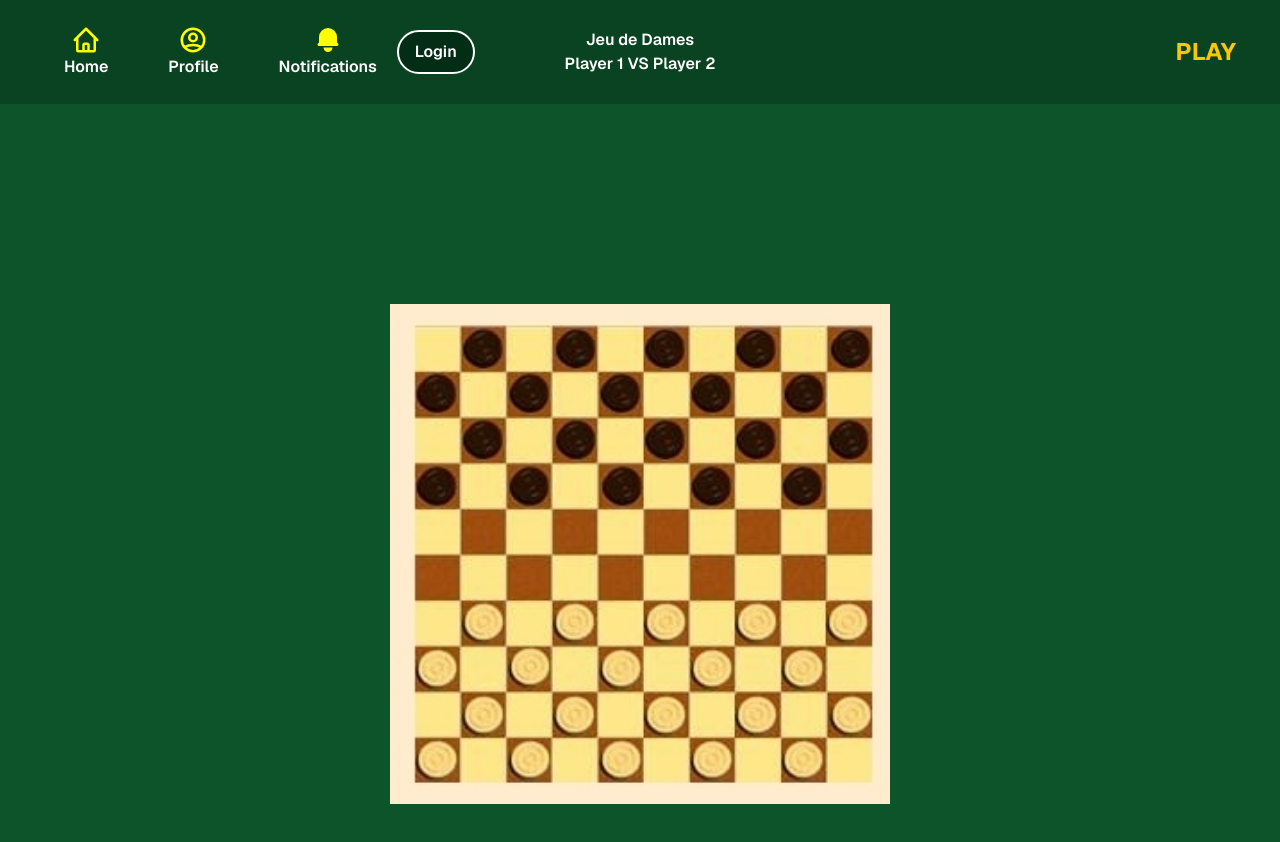
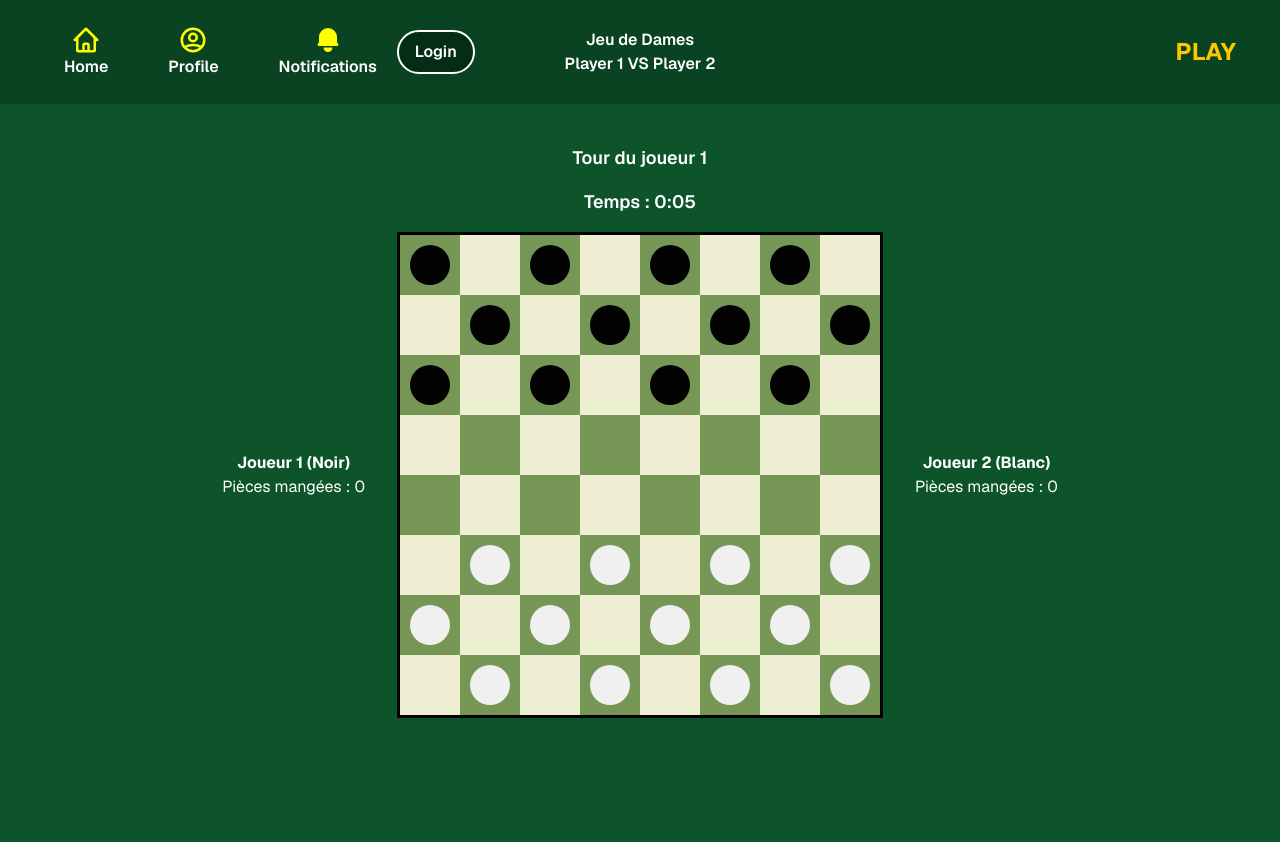
Before and after one commit to nmartin-git/ft_checkmate, a Next.js app: page / in a window 1280 px wide. Shown: the top 842 px of the page. After the commit the page ends 800 px from the top, so only its background shows below. Built offline with nearby package versions, Linux system fonts and the light colour scheme.

Commit message:
restore latest game features after merge

```diff
--- a/app/globals.css
+++ b/app/globals.css
@@ -24,3 +24,34 @@
   color: var(--foreground);
   font-family: Arial, Helvetica, sans-serif;
 } */
+
+
+#board {
+  display: inline-block;
+  border: 3px solid black;
+}
+
+.row {
+  display: flex;
+}
+
+.cell {
+  width: 60px;
+  height: 60px;
+}
+
+.dark { background-color: #769656 !important; }
+.light { background-color: #eeeed2 !important; }
+
+.piece {
+  width: 40px;
+  height: 40px;
+  border-radius: 50%;
+  margin: auto;
+  margin-top: 10px;
+}
+
+.black { background-color: #020202 !important; }
+.white { background-color: #f0f0f0 !important; }
+.selected { outline: 3px solid yellow; }
+.dame { border: 3px solid gold !important; }
--- a/app/page.tsx
+++ b/app/page.tsx
@@ -1,24 +1,225 @@
 'use client'
 
-import Image from "next/image";
-import DamesImg from "@/public/diagdam1.jpg"
+import { useState, useEffect } from 'react';
 
 export default function Home() {
-  return (
-    <div className="flex justify-center">
-      <div className="">
-          <div id="board">
-			{/* a changer pour que ca soit pas cote client */}
-			<Image onClick={()=>{alert("click on board")}}
-			className="py-50"
-			src={DamesImg}
-			alt="jeu de dames"
-			width={500}
-			height={500}
-			/>
-            {/* <script src="game.js"></script> */}
-          </div>
+  const [board, setBoard] = useState<number[][]>(createInitialBoard());
+  const [selected, setSelected] = useState<{row: number, col: number} | null>(null);
+  const [turn, setTurn] = useState<number>(1);
+  const [winner, setWinner] = useState<number>(0);
+  const [eatenByBlack, setEatenByBlack] = useState<number>(0);
+  const [eatenByWhite, setEatenByWhite] = useState<number>(0);
+  const [seconds, setSeconds] = useState<number>(0);
+
+
+  useEffect(() => {
+  if (winner !== 0) return;
+  const interval = setInterval(() => {
+    setSeconds(s => s + 1);
+  }, 1000);
+  return () => clearInterval(interval);
+}, [winner]);
+
+  function handleClick(rowIndex: number, colIndex: number) {
+    if (selected === null) {
+      if (board[rowIndex][colIndex] === turn || board[rowIndex][colIndex] === turn + 2) {
+        setSelected({row: rowIndex, col: colIndex});
+      }
+    } else {
+      if (board[rowIndex][colIndex] === turn || board[rowIndex][colIndex] === turn + 2) {
+        setSelected({row: rowIndex, col: colIndex});
+        return;
+      }
+      const isDame = board[selected.row][selected.col] === 3 || board[selected.row][selected.col] === 4;
+      const mustCapture = hasAnyCapture(board, turn);
+      const validMove = !mustCapture &&
+                  Math.abs(colIndex - selected.col) === Math.abs(rowIndex - selected.row) &&
+                  (isDame ? isPathClear(selected.row, selected.col, rowIndex, colIndex, board)
+                           : (Math.abs(colIndex - selected.col) === 1 &&
+                             (turn === 1 ? rowIndex - selected.row === 1 : rowIndex - selected.row === -1))) &&
+                  board[rowIndex][colIndex] === 0;
+
+      const midRow = (selected.row + rowIndex) / 2;
+      const midCol = (selected.col + colIndex) / 2;
+      const validCapture = isDame ? isValidDameCapture(selected.row, selected.col, rowIndex, colIndex, board, turn) :
+                     Math.abs(colIndex - selected.col) === 2 &&
+                     Math.abs(rowIndex - selected.row) === 2 &&
+                     (turn === 1 ? board[midRow][midCol] === 2 || board[midRow][midCol] === 4
+                                 : board[midRow][midCol] === 1 || board[midRow][midCol] === 3) &&
+                     board[rowIndex][colIndex] === 0;
+
+      if (validMove) {
+        const newBoard = board.map(row => [...row]);
+        newBoard[rowIndex][colIndex] = board[selected.row][selected.col];
+        newBoard[selected.row][selected.col] = 0;
+        if (turn === 1 && rowIndex === 7) {
+          newBoard[rowIndex][colIndex] = 3;
+        }
+        if (turn === 2 && rowIndex === 0) newBoard[rowIndex][colIndex] = 4;
+        const w = checkWinner(newBoard);
+        if (w !== 0) setWinner(w);
+        setBoard(newBoard);
+        setSelected(null);
+        setTurn(turn === 1 ? 2 : 1);
+      }
+
+      if (validCapture) {
+        const newBoard = board.map(row => [...row]);
+        newBoard[rowIndex][colIndex] = board[selected.row][selected.col];
+        newBoard[selected.row][selected.col] = 0;
+        if (isDame) {
+          const dr = rowIndex > selected.row ? 1 : -1;
+          const dc = colIndex > selected.col ? 1 : -1;
+          let r = selected.row + dr;
+          let c = selected.col + dc;
+          while (r !== rowIndex || c !== colIndex) {
+            if (board[r][c] !== 0) {
+              newBoard[r][c] = 0;
+              break;
+            }
+            r += dr;
+            c += dc;
+          }
+        } else {
+          newBoard[midRow][midCol] = 0;
+        }
+        if (turn === 1 && rowIndex === 7) newBoard[rowIndex][colIndex] = 3;
+        if (turn === 2 && rowIndex === 0) newBoard[rowIndex][colIndex] = 4;
+        const w = checkWinner(newBoard);
+        if (w !== 0) setWinner(w);
+        if (turn === 1) setEatenByBlack(eatenByBlack + 1);
+        else setEatenByWhite(eatenByWhite + 1);
+        setBoard(newBoard);
+        if (canCapture(rowIndex, colIndex, newBoard, turn)) {
+          setSelected({row: rowIndex, col: colIndex});
+        } else {
+          setSelected(null);
+          setTurn(turn === 1 ? 2 : 1);
+        }
+      }
+    }
+  }
+
+function resetGame() {
+  setBoard(createInitialBoard());
+  setSelected(null);
+  setTurn(1);
+  setWinner(0);
+  setSeconds(0);
+  setEatenByBlack(0);
+  setEatenByWhite(0);
+}
+
+
+return (
+    <div className="flex flex-col justify-center items-center mt-10">
+      {winner !== 0 && <p className="text-2xl font-bold text-yellow-400 mb-4">Joueur {winner} a gagné !</p>}
+      {winner !== 0 && <button onClick={resetGame} className="mt-4 px-6 py-2 bg-yellow-400 text-black font-bold rounded hover:bg-yellow-300">Rejouer</button>}
+      {winner === 0 && <p className="text-lg font-semibold text-white mb-4">Tour du joueur {turn}</p>}
+      {winner === 0 && <p className="text-lg font-semibold text-white mb-4">Temps : {Math.floor(seconds / 60)}:{String(seconds % 60).padStart(2, '0')}</p>}
+      <div className="flex items-center gap-8">
+        <div className="text-white text-center">
+          <p className="font-bold">Joueur 1 (Noir)</p>
+          <p>Pièces mangées : {eatenByBlack}</p>
+        </div>
+        <div id="board">
+          {board.map((rowData, rowIndex) => (
+            <div key={rowIndex} className="row">
+              {rowData.map((colData, colIndex) => {
+                const isSelected = selected?.row === rowIndex && selected?.col === colIndex;
+                const cellClass = `${(rowIndex + colIndex) % 2 === 0 ? "cell dark" : "cell light"} ${isSelected ? "selected" : ""}`;
+                return (
+                  <div key={colIndex} className={cellClass} onClick={() => handleClick(rowIndex, colIndex)}>
+                    {board[rowIndex][colIndex] === 1 && <div className="piece black"></div>}
+                    {board[rowIndex][colIndex] === 2 && <div className="piece white"></div>}
+                    {board[rowIndex][colIndex] === 3 && <div className="piece black dame"></div>}
+                    {board[rowIndex][colIndex] === 4 && <div className="piece white dame"></div>}
+                  </div>
+                );
+              })}
+            </div>
+          ))}
+        </div>
+        <div className="text-white text-center">
+          <p className="font-bold">Joueur 2 (Blanc)</p>
+          <p>Pièces mangées : {eatenByWhite}</p>
+        </div>
       </div>
     </div>
   );
 }
+
+function createInitialBoard() {
+  return Array(8).fill(null).map((_, row) =>
+    Array(8).fill(null).map((_, col) => {
+      if ((row + col) % 2 === 0 && row < 3) return 1;
+      if ((row + col) % 2 === 0 && row > 4) return 2;
+      return 0;
+    })
+  );
+}
+
+function checkWinner(newBoard) {
+  if (!newBoard.some(row => row.some(cell => cell === 1 || cell === 3)))
+    return (2);
+  if (!newBoard.some(row => row.some(cell => cell === 2 || cell === 4)))
+    return (1);
+  return (0);
+}
+
+function canCapture(row: number, col: number, board: number[][], turn: number): boolean {
+  const directions = [[-2, -2], [-2, 2], [2, -2], [2, 2]];
+  return directions.some(([dr, dc]) => {
+    const newRow = row + dr;
+    const newCol = col + dc;
+    const midRow = row + dr / 2;
+    const midCol = col + dc / 2;
+    if (newRow < 0 || newRow > 7 || newCol < 0 || newCol > 7) return false;
+    const isAdverse = turn === 1 ? (board[midRow][midCol] === 2 || board[midRow][midCol] === 4)
+                                 : (board[midRow][midCol] === 1 || board[midRow][midCol] === 3);
+    return isAdverse && board[newRow][newCol] === 0;
+  });
+}
+
+function hasAnyCapture(board: number[][], turn: number): boolean {
+  for (let row = 0; row < 8; row++) {
+    for (let col = 0; col < 8; col++) {
+      if (board[row][col] === turn || board[row][col] === turn + 2) {
+        if (canCapture(row, col, board, turn)) return true;
+      }
+    }
+  }
+  return false;
+}
+
+function isPathClear(r1: number, c1: number, r2: number, c2: number, board: number[][]): boolean {
+  const dr = r2 > r1 ? 1 : -1;
+  const dc = c2 > c1 ? 1 : -1;
+  let r = r1 + dr;
+  let c = c1 + dc;
+  while (r !== r2 || c !== c2) {
+    if (board[r][c] !== 0) return false;
+    r += dr;
+    c += dc;
+  }
+  return true;
+}
+
+
+function isValidDameCapture(r1: number, c1: number, r2: number, c2: number, board: number[][], turn: number): boolean {
+  if (Math.abs(r2 - r1) !== Math.abs(c2 - c1)) return false;
+  const dr = r2 > r1 ? 1 : -1;
+  const dc = c2 > c1 ? 1 : -1;
+  let r = r1 + dr;
+  let c = c1 + dc;
+  let adverseFound = false;
+  while (r !== r2 || c !== c2) {
+    const cell = board[r][c];
+    const isAdverse = turn === 1 ? (cell === 2 || cell === 4) : (cell === 1 || cell === 3);
+    if (isAdverse && !adverseFound) adverseFound = true;
+    else if (cell !== 0) return false;
+    r += dr;
+    c += dc;
+  }
+  return adverseFound && board[r2][c2] === 0;
+}
```
